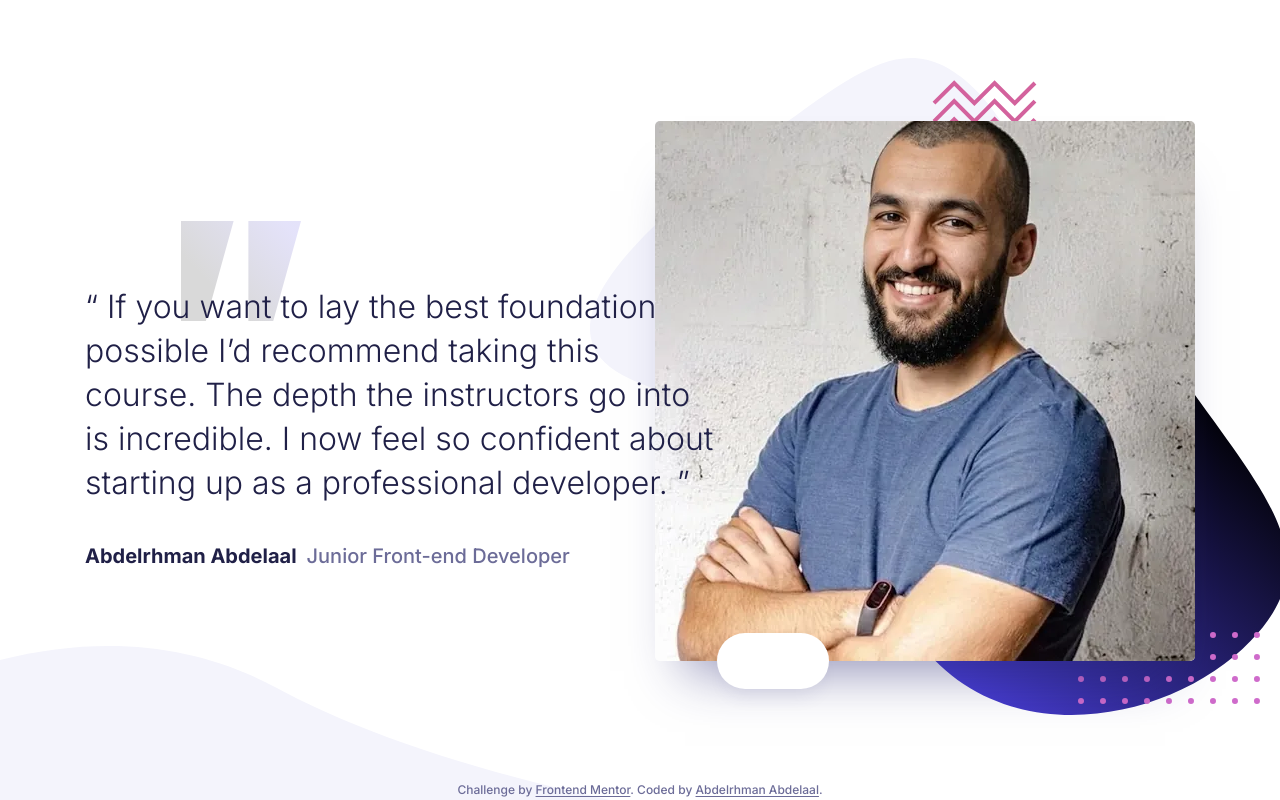
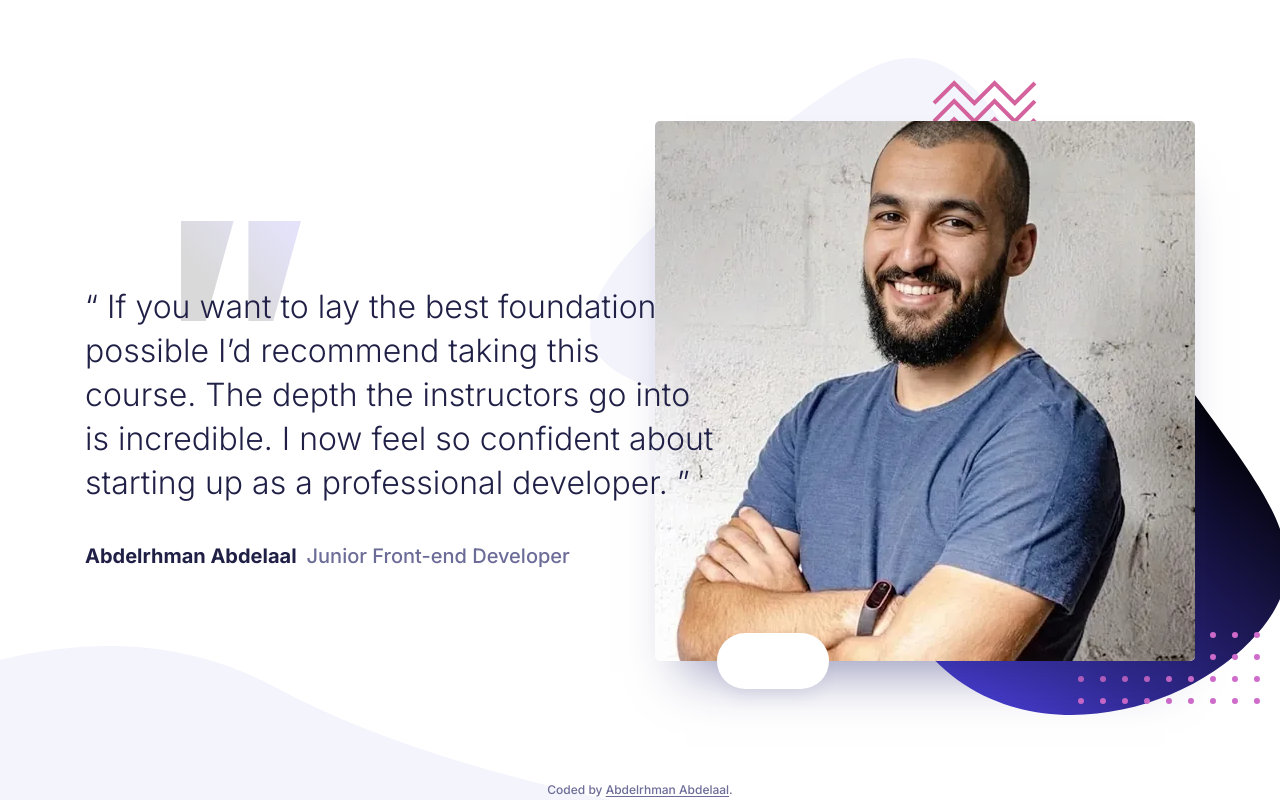
Before and after one commit to MrBlackvanta/coding-bootcamp-testimonials-slider, a Next.js app: page / in a window 1280 px wide. Built offline with nearby package versions, Linux system fonts and the light colour scheme; some icons are missing.

Commit message:
feat: update attribution section to remove Frontend Mentor reference and clarify author credit

```diff
--- a/src/components/layout/attribution.tsx
+++ b/src/components/layout/attribution.tsx
@@ -2,16 +2,7 @@
   return (
     <footer className="relative pb-0.5">
       <p className="text-center text-xs text-muted">
-        Challenge by{" "}
-        <a
-          href="https://www.frontendmentor.io?ref=challenge"
-          target="_blank"
-          rel="noopener noreferrer"
-          className="underline underline-offset-2 hover:text-ink"
-        >
-          Frontend Mentor
-        </a>
-        . Coded by{" "}
+        Coded by{" "}
         <a
           href="https://www.linkedin.com/in/abdelrhman-vanta/"
           target="_blank"
```
Also changed, not shown: screenshot.webp, 1 other file (tests, documents, lock files or other folders).
